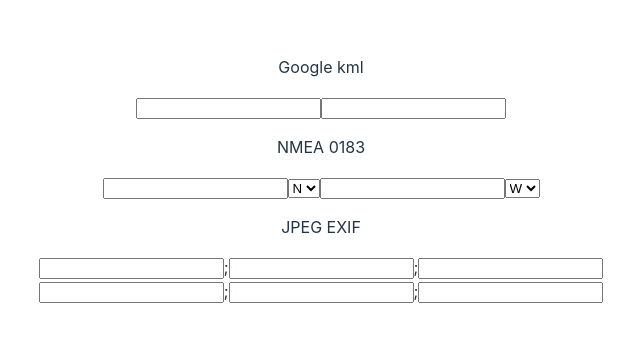
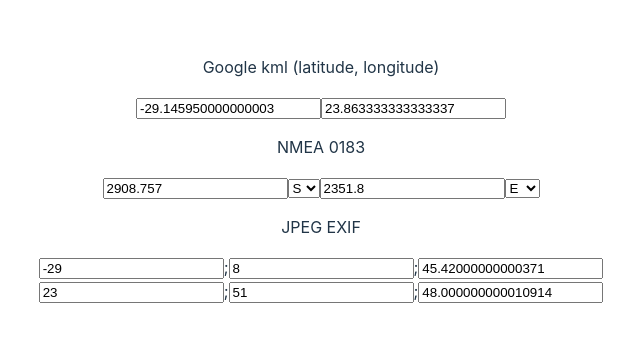
Before and after one commit to layaxx/coordinate-conversion, a Preact app: page / in a window 1280 px wide. Shown: the part 229-570 px from the top of the page, without its empty margins (319-959 px from the left). Built offline with nearby package versions, Linux system fonts and the light colour scheme.

Commit message:
feat: add basic frontend integration

```diff
--- a/src/app.tsx
+++ b/src/app.tsx
@@ -1,37 +1,262 @@
+import { useState } from "preact/hooks"
 import "./app.css"
-import { decimalDegreesToDegrees, degreesToNMEA } from "./lib/conversion"
+import {
+  DecimalDegrees,
+  decimalDegreesToDegrees,
+  decimalDegreesToNMEA,
+  degreesToDecimalDegrees,
+  degreesToNMEA,
+  EXIF,
+  NMEA,
+  NMEAToDecimalDegrees,
+  NMEAToDegrees,
+} from "./lib/conversion"
+import { NMEAData } from "./lib/conversion.data"
 
 export function App() {
   console.log(degreesToNMEA(decimalDegreesToDegrees([50.985435, 11.321463])))
+
+  const defaultData = NMEAData[2]
+
+  const [nmea, setNmea] = useState<NMEA>(defaultData)
+  const [kml, setKml] = useState<DecimalDegrees>(
+    NMEAToDecimalDegrees(defaultData)
+  )
+  const [exif, setExif] = useState<EXIF>(NMEAToDegrees(defaultData))
+
+  function updateToKML(target: "lat" | "long", value: number) {
+    if (typeof value !== "number" || Number.isNaN(value)) {
+      console.error("Invalid value", value, "for kml target", target)
+      return
+    }
+
+    if (target === "lat") {
+      kml[0] = value
+    } else {
+      kml[1] = value
+    }
+
+    setKml(kml)
+    setExif(decimalDegreesToDegrees(kml))
+    setNmea(decimalDegreesToNMEA(kml))
+  }
+
+  function updateToNMEA(
+    target: "lat" | "latDir" | "long" | "longDir",
+    value: string | number
+  ) {
+    switch (target) {
+      case "lat": {
+        if (typeof value !== "number") {
+          console.error("Invalid value", value, "for nmea target", target)
+        } else {
+          if (value < 0 || value > 18000) {
+            console.error("Invalid value", value, "for nmea target", target)
+          } else {
+            nmea[0][0] = value as number
+          }
+        }
+        break
+      }
+      case "latDir": {
+        if (!["N", "S"].includes(value as string)) {
+          console.error("Invalid value", value, "for nmea target", target)
+        } else {
+          nmea[0][1] = value as "N" | "S"
+        }
+
+        break
+      }
+      case "long": {
+        if (typeof value !== "number") {
+          console.error("Invalid value", value, "for nmea target", target)
+        } else {
+          if (value < 0 || value > 18000) {
+            console.error("Invalid value", value, "for nmea target", target)
+          } else {
+            nmea[1][0] = value as number
+          }
+        }
+        break
+      }
+      case "longDir": {
+        if (!["W", "E"].includes(value as string)) {
+          console.error("Invalid value", value, "for nmea target", target)
+        } else {
+          nmea[1][1] = value as "W" | "E"
+        }
+        break
+      }
+    }
+
+    setNmea(nmea)
+    setKml(NMEAToDecimalDegrees(nmea))
+    setExif(NMEAToDegrees(nmea))
+  }
+
+  function updateToExif(
+    target: "latD" | "latM" | "latS" | "longD" | "longM" | "longS",
+    value: number
+  ) {
+    if (typeof value !== "number" || Number.isNaN(value)) {
+      console.error("Invalid value", value, "for exif target", target)
+      return
+    }
+
+    if (["latM", "latS", "longM", "longS"].includes(target)) {
+      if (value < 0 || value > 60) {
+        console.error("Invalid value", value, "for exif target", target)
+        return
+      }
+    }
+
+    if (!["latS", "longS"].includes(target)) {
+      value = Math.trunc(value)
+    }
+
+    if (target === "latD" && Math.abs(value) > 90) {
+      console.error("Invalid value", value, "for exif target", target)
+      return
+    }
+
+    if (target === "longD" && Math.abs(value) > 180) {
+      console.error("Invalid value", value, "for exif target", target)
+      return
+    }
+
+    let index = 0
+    if (target.includes("M")) {
+      index = 1
+    } else {
+      index = 2
+    }
+
+    exif[target.includes("lat") ? 0 : 1][index] = value
+
+    setExif(exif)
+    setKml(degreesToDecimalDegrees(exif))
+    setNmea(degreesToNMEA(exif))
+  }
 
   return (
     <>
       <div>
         <div>
-          <p>Google kml</p>
-          <input></input>
-          <input></input>
+          <p>Google kml (latitude, longitude)</p>
+          <input
+            type="number"
+            name="lat"
+            value={kml[0]}
+            onChange={(event) => {
+              updateToKML("lat", Number.parseFloat(event.currentTarget.value))
+            }}></input>
+          <input
+            type="number"
+            name="long"
+            value={kml[1]}
+            onChange={(event) => {
+              updateToKML("long", Number.parseFloat(event.currentTarget.value))
+            }}></input>
         </div>
         <div>
           <p>NMEA 0183</p>
-          <input type="number"></input>
-          <select>
-            <option>N</option>
-            <option>S</option>
+          <input
+            type="number"
+            value={nmea[0][0]}
+            onChange={(event) =>
+              updateToNMEA("lat", Number.parseFloat(event.currentTarget.value))
+            }
+          />
+          <select
+            value={nmea[0][1]}
+            onChange={(event) =>
+              updateToNMEA("latDir", event.currentTarget.value)
+            }>
+            <option value="N">N</option>
+            <option value="S">S</option>
           </select>
-          <input type="number"></input>
-          <select>
-            <option>W</option>
-            <option>E</option>
+          <input
+            type="number"
+            value={nmea[1][0]}
+            onChange={(event) =>
+              updateToNMEA("long", Number.parseFloat(event.currentTarget.value))
+            }
+          />
+          <select
+            value={nmea[1][1]}
+            onChange={(event) =>
+              updateToNMEA("longDir", event.currentTarget.value)
+            }>
+            <option value="W">W</option>
+            <option value="E">E</option>
           </select>
         </div>
         <div>
           <p>JPEG EXIF</p>
           <div>
-            <input></input>;<input></input>;<input></input>
+            <input
+              type="number"
+              value={exif[0][0]}
+              onChange={(event) =>
+                updateToExif(
+                  "latD",
+                  Number.parseInt(event.currentTarget.value, 10)
+                )
+              }></input>
+            ;
+            <input
+              type="number"
+              value={exif[0][1]}
+              onChange={(event) =>
+                updateToExif(
+                  "latM",
+                  Number.parseInt(event.currentTarget.value, 10)
+                )
+              }></input>
+            ;
+            <input
+              type="number"
+              value={exif[0][2]}
+              onChange={(event) =>
+                updateToExif(
+                  "latS",
+                  Number.parseFloat(event.currentTarget.value)
+                )
+              }></input>
           </div>
           <div>
-            <input></input>;<input></input>;<input></input>
+            <input
+              type="number"
+              value={exif[1][0]}
+              onChange={(event) =>
+                updateToExif(
+                  "longD",
+                  Number.parseInt(event.currentTarget.value, 10)
+                )
+              }
+            />
+            ;
+            <input
+              type="number"
+              value={exif[1][1]}
+              onChange={(event) =>
+                updateToExif(
+                  "longM",
+                  Number.parseInt(event.currentTarget.value, 10)
+                )
+              }
+            />
+            ;
+            <input
+              type="number"
+              value={exif[1][2]}
+              onChange={(event) =>
+                updateToExif(
+                  "longS",
+                  Number.parseFloat(event.currentTarget.value)
+                )
+              }
+            />
           </div>
         </div>
       </div>
--- a/src/lib/conversion.data.ts
+++ b/src/lib/conversion.data.ts
@@ -1,4 +1,4 @@
-import { DecimalDegrees, Degrees, EXIF, NMEA } from "./conversion"
+import { DecimalDegrees, Degrees, NMEA } from "./conversion"
 
 export const decimalDegreesToNMEAData: Array<[DecimalDegrees, NMEA]> = [
   [
```
Also changed, not shown: 1 other file (tests, documents, lock files or other folders).
